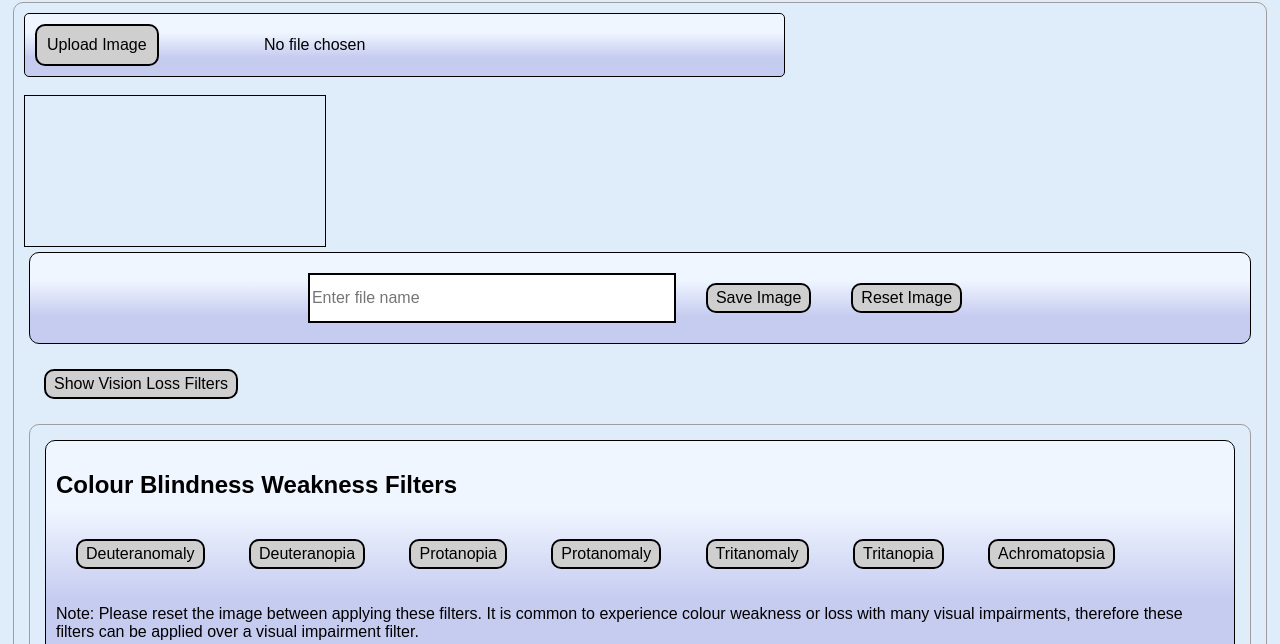
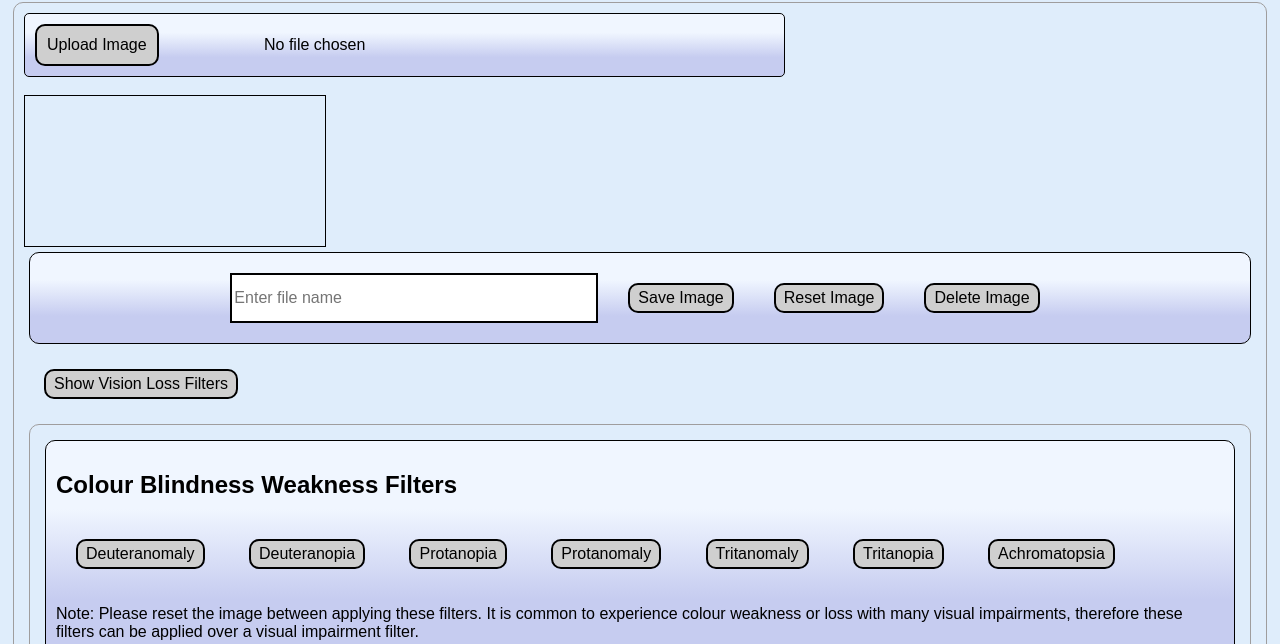
Before and after one commit to Alien-Instruments/Accessible-Projects-and-Tools, a plain HTML site: page VI Filters/index.html in a window 1280 px wide. Shown: the part 156-800 px from the top of the page. Drawn offline with nearby package versions, Linux system fonts and the light colour scheme.

Commit message:
Update index.html

```diff
--- a/VI Filters/index.html
+++ b/VI Filters/index.html
@@ -740,6 +740,9 @@
                                                             <button role="button" aria-label="Reset Image"
                                                                                 onclick="resetImage()">Reset
                                                                                 Image</button>
+
+                                                            <button role="button" aria-label="Delete Image"
+                                                                                id="deleteImage">Delete Image</button>
                                         </div>
 
 
```
